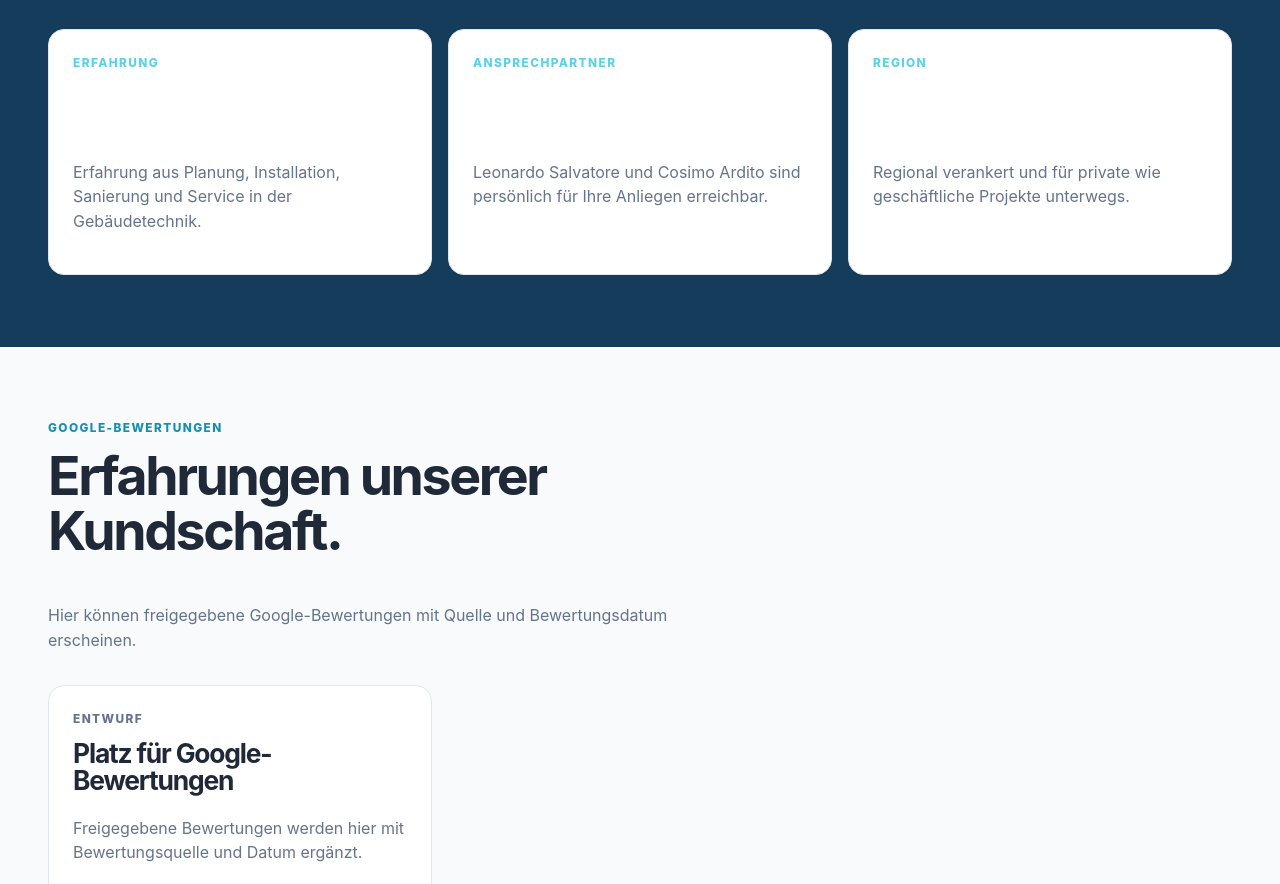
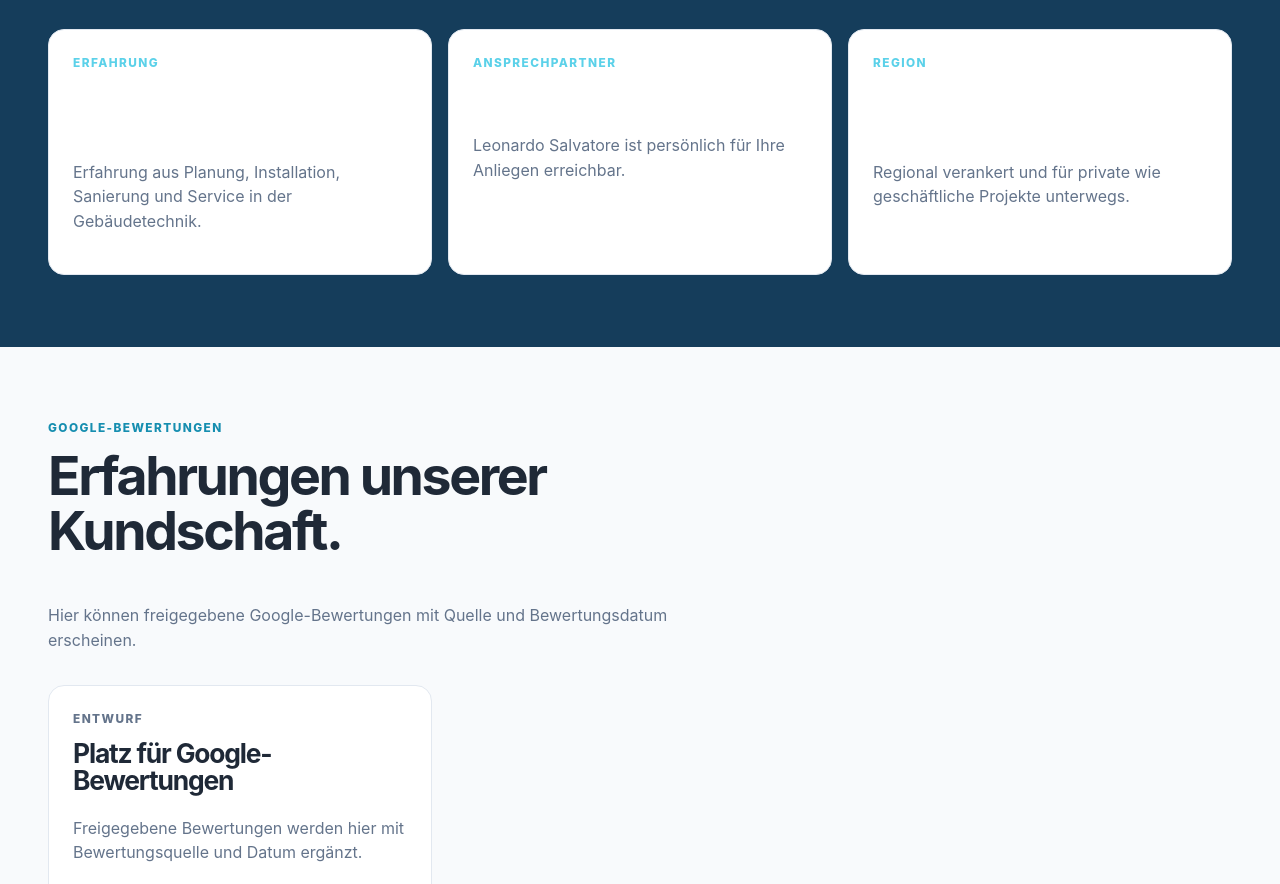
Before and after one commit to adamengineering/lc-gebaeudetechnik, a plain HTML site: page index.html in a window 1280 px wide. Shown: the part 3380-4264 px from the top of the page. Drawn offline with Linux system fonts and the light colour scheme.

Commit message:
Aktualisiere Ansprechpartner auf Startseite

```diff
--- a/index.html
+++ b/index.html
@@ -58,7 +58,7 @@
     </section>
     <section class="section section-dark"><div class="shell split-layout"><div><p class="eyebrow">Referenzen</p><h2>Arbeit, die man sehen kann.</h2><p>Jedes Projekt erzählt von einer konkreten Aufgabe, einer durchdachten Lösung und sauberer Umsetzung.</p><a class="button button-light" href="/projekte/">Projekte ansehen</a></div><article class="project-teaser"><img src="/assets/project_degersheim_bergstrasse_29.png" alt="Heizungsanlage eines Projekts in Degersheim"><div><p>Ausgewähltes Projekt</p><h3>Heizungssanierung in Degersheim</h3><p>Von der bestehenden Anlage zur zukunftsfähigen Lösung – geplant und umgesetzt von LC Gebäudetechnik.</p><a href="/projekte/">Zur Projektübersicht →</a></div></article></div></section>
     <section class="section shell split-layout"><div><p class="eyebrow">Warum LC?</p><h2>Persönlich erreichbar. Präzise umgesetzt.</h2></div><div class="check-list"><p><strong>Direkte Ansprechpartner</strong><br>Sie sprechen mit Menschen, die Ihr Projekt kennen.</p><p><strong>Planung &amp; Ausführung</strong><br>Ein Team begleitet Ihr Projekt bis zur Inbetriebnahme.</p><p><strong>Regional verwurzelt</strong><br>Für St. Gallen und die Ostschweiz – nah und unkompliziert.</p></div></section>
-    <section class="section section-dark"><div class="shell"><div class="section-intro"><p class="eyebrow">Vertrauen</p><h2>Erfahrung, Nähe und klare Zuständigkeiten.</h2><p>Wir verbinden langjährige Erfahrung mit direkter Erreichbarkeit und begleiten Projekte von der ersten Idee bis zur Umsetzung.</p></div><div class="content-grid"><article class="content-card"><p class="eyebrow">Erfahrung</p><h2>50 Jahre gemeinsam</h2><p>Erfahrung aus Planung, Installation, Sanierung und Service in der Gebäudetechnik.</p></article><article class="content-card"><p class="eyebrow">Ansprechpartner</p><h2>Zwei Inhaber, ein Team</h2><p>Leonardo Salvatore und Cosimo Ardito sind persönlich für Ihre Anliegen erreichbar.</p></article><article class="content-card"><p class="eyebrow">Region</p><h2>St. Gallen &amp; Ostschweiz</h2><p>Regional verankert und für private wie geschäftliche Projekte unterwegs.</p></article></div></div></section>
+    <section class="section section-dark"><div class="shell"><div class="section-intro"><p class="eyebrow">Vertrauen</p><h2>Erfahrung, Nähe und klare Zuständigkeiten.</h2><p>Wir verbinden langjährige Erfahrung mit direkter Erreichbarkeit und begleiten Projekte von der ersten Idee bis zur Umsetzung.</p></div><div class="content-grid"><article class="content-card"><p class="eyebrow">Erfahrung</p><h2>50 Jahre gemeinsam</h2><p>Erfahrung aus Planung, Installation, Sanierung und Service in der Gebäudetechnik.</p></article><article class="content-card"><p class="eyebrow">Ansprechpartner</p><h2>Ein Team</h2><p>Leonardo Salvatore ist persönlich für Ihre Anliegen erreichbar.</p></article><article class="content-card"><p class="eyebrow">Region</p><h2>St. Gallen &amp; Ostschweiz</h2><p>Regional verankert und für private wie geschäftliche Projekte unterwegs.</p></article></div></div></section>
 
     <!-- Diese Module erst aktivieren, wenn belegbare Inhalte, Logos oder Freigaben vorliegen. -->
     <section class="section shell" data-trust-module="google-reviews" aria-labelledby="google-reviews-title"><div class="section-intro"><p class="eyebrow">Google-Bewertungen</p><h2 id="google-reviews-title">Erfahrungen unserer Kundschaft.</h2><p data-trust-intro>Hier können freigegebene Google-Bewertungen mit Quelle und Bewertungsdatum erscheinen.</p></div><div class="content-grid" data-trust-items><article class="content-card"><p class="eyebrow">Entwurf</p><h2>Platz für Google-Bewertungen</h2><p>Freigegebene Bewertungen werden hier mit Bewertungsquelle und Datum ergänzt.</p></article></div></section>
```
